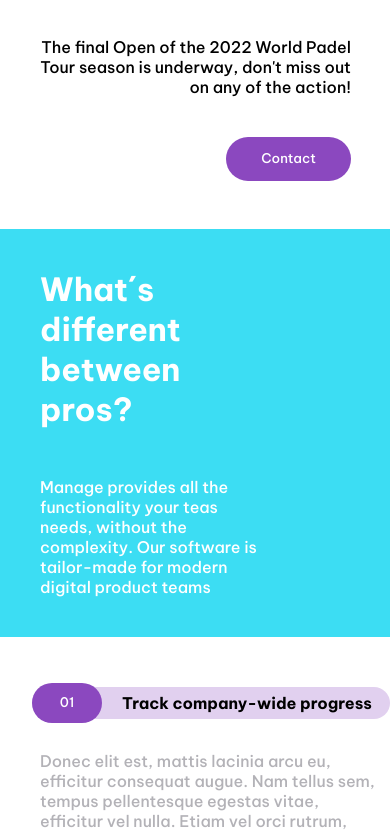
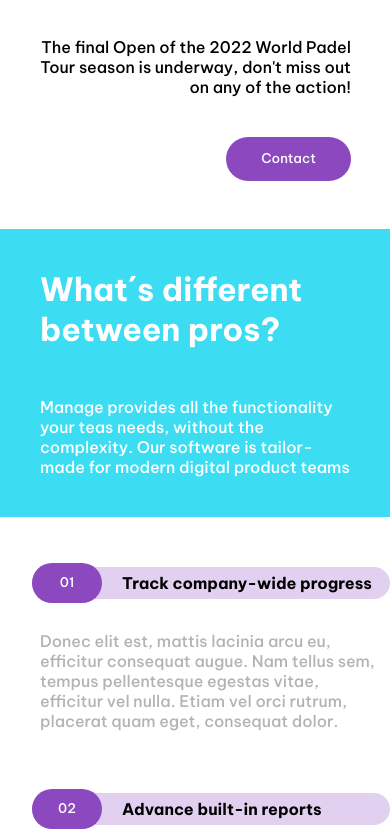
Before and after one commit to Danielalvz/paginaDeportes, a plain HTML site: page index.html in a window 390 px wide. Shown: the part 766-1599 px from the top of the page. Drawn offline with Linux system fonts and the light colour scheme; a web font is replaced by a local one.

Commit message:
Se borran comentarios no funcionales

```diff
--- a/style.css
+++ b/style.css
@@ -71,7 +71,6 @@ header a:hover {
     color: white;
     border: none;
     border-radius: 3em;
-    /* padding: 1em 3.5em; */
     width: 134px;
     height: 44px;
     cursor: pointer;
@@ -185,7 +184,6 @@ header .btnPagina {
 .informacion .btnPagina {
     width: 70px;
     height: 40px;
-    /* padding: 20px; */
     display: flex;
     align-items: center;
     justify-content: center;
@@ -425,11 +423,11 @@ footer p {
     }
 
     .sectionPros h3 {
-        width: 60%;
+        width: 100%;
     }
 
     .sectionPros p {
-        width: 75%;
+        width: 100%;
     }
 
     .txtPc {
```
